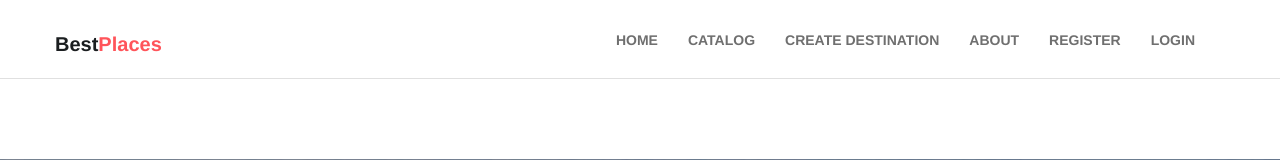
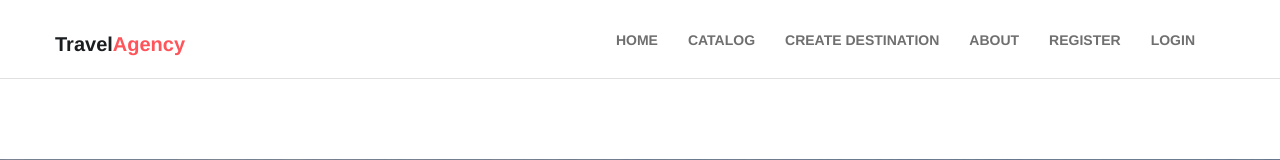
Before and after one commit to Dimitar-Totov/project-defense-2025, a React (Vite) app in the folder client/: page / in a window 1280 px wide. Shown: the top 160 px of the page. Built offline with nearby package versions, Linux system fonts and the light colour scheme.

Commit message:
Update info in readme file

```diff
--- a/client/src/components/navigation/Navigation.jsx
+++ b/client/src/components/navigation/Navigation.jsx
@@ -10,7 +10,7 @@ export default function Navigation() {
                             <button type="button" className="navbar-toggle" data-toggle="collapse" data-target="#navbar-menu">
                                 <i className="fa fa-bars"></i>
                             </button>
-                            <Link className="navbar-brand" to="/">best<span>places</span></Link>
+                            <Link className="navbar-brand" to="/">travel<span>agency</span></Link>
                         </div>
                         <div className="collapse navbar-collapse menu-ui-design" id="navbar-menu">
                             <ul className="nav navbar-nav navbar-right" data-in="fadeInDown" data-out="fadeOutUp">
```
Also changed, not shown: 1 other file (tests, documents, lock files or other folders).
